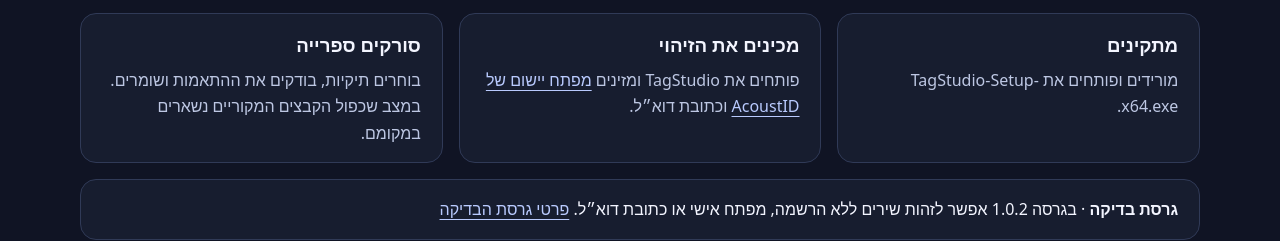
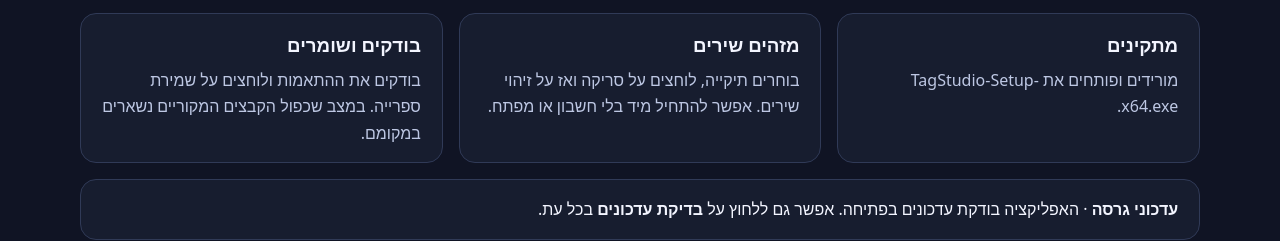
Before and after one commit to danieledry2025/TagStudio-Releases, a plain HTML site: page index.html in a window 1280 px wide. Shown: the part 726-967 px from the top of the page. Drawn offline with Linux system fonts and the light colour scheme.

Commit message:
Document the no-setup identification flow

```diff
--- a/index.html
+++ b/index.html
@@ -32,10 +32,9 @@
       <h2 id="install-title">מההורדה לסריקה הראשונה</h2>
       <ol>
         <li><h3>מתקינים</h3><p>מורידים ופותחים את <bdi>TagStudio-Setup-x64.exe</bdi>.</p></li>
-        <li><h3>מכינים את הזיהוי</h3><p>פותחים את TagStudio ומזינים <a href="https://acoustid.org/new-application">מפתח יישום של AcoustID</a> וכתובת דוא״ל.</p></li>
-        <li><h3>סורקים ספרייה</h3><p>בוחרים תיקיות, בודקים את ההתאמות ושומרים. במצב שכפול הקבצים המקוריים נשארים במקומם.</p></li>
+        <li><h3>מזהים שירים</h3><p>בוחרים תיקייה, לוחצים על סריקה ואז על זיהוי שירים. אפשר להתחיל מיד בלי חשבון או מפתח.</p></li>
+        <li><h3>בודקים ושומרים</h3><p>בודקים את ההתאמות ולוחצים על שמירת ספרייה. במצב שכפול הקבצים המקוריים נשארים במקומם.</p></li>
       </ol>
-      <p class="update"><strong>גרסת בדיקה</strong> · בגרסה 1.0.2 אפשר לזהות שירים ללא הרשמה, מפתח אישי או כתובת דוא״ל. <a href="https://github.com/danieledry2025/TagStudio-Releases/releases/tag/v1.0.2-preview">פרטי גרסת הבדיקה</a></p>
       <p class="update"><strong>עדכוני גרסה</strong> · האפליקציה בודקת עדכונים בפתיחה. אפשר גם ללחוץ על <b>בדיקת עדכונים</b> בכל עת.</p>
     </section>
   </main>
```
